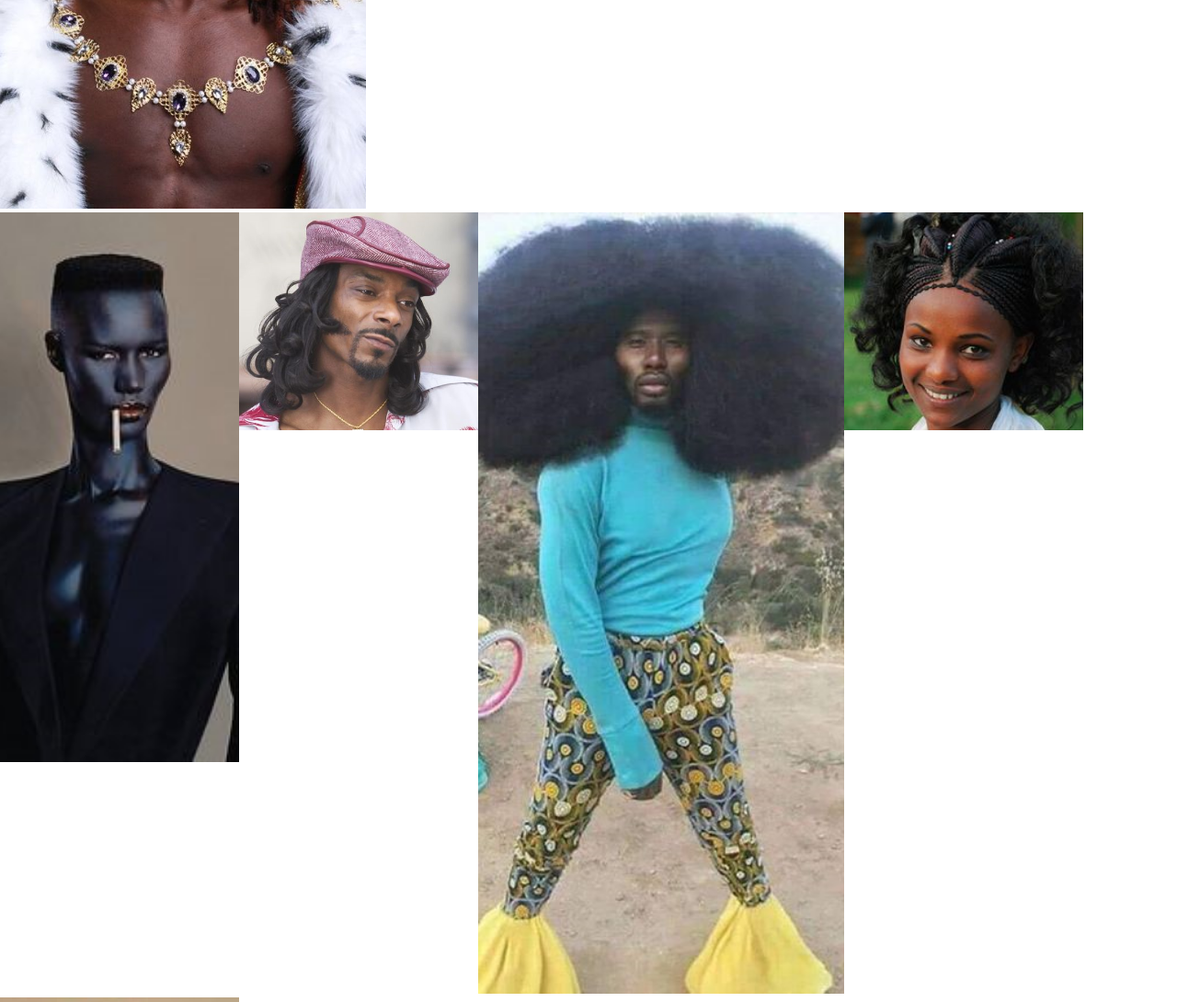
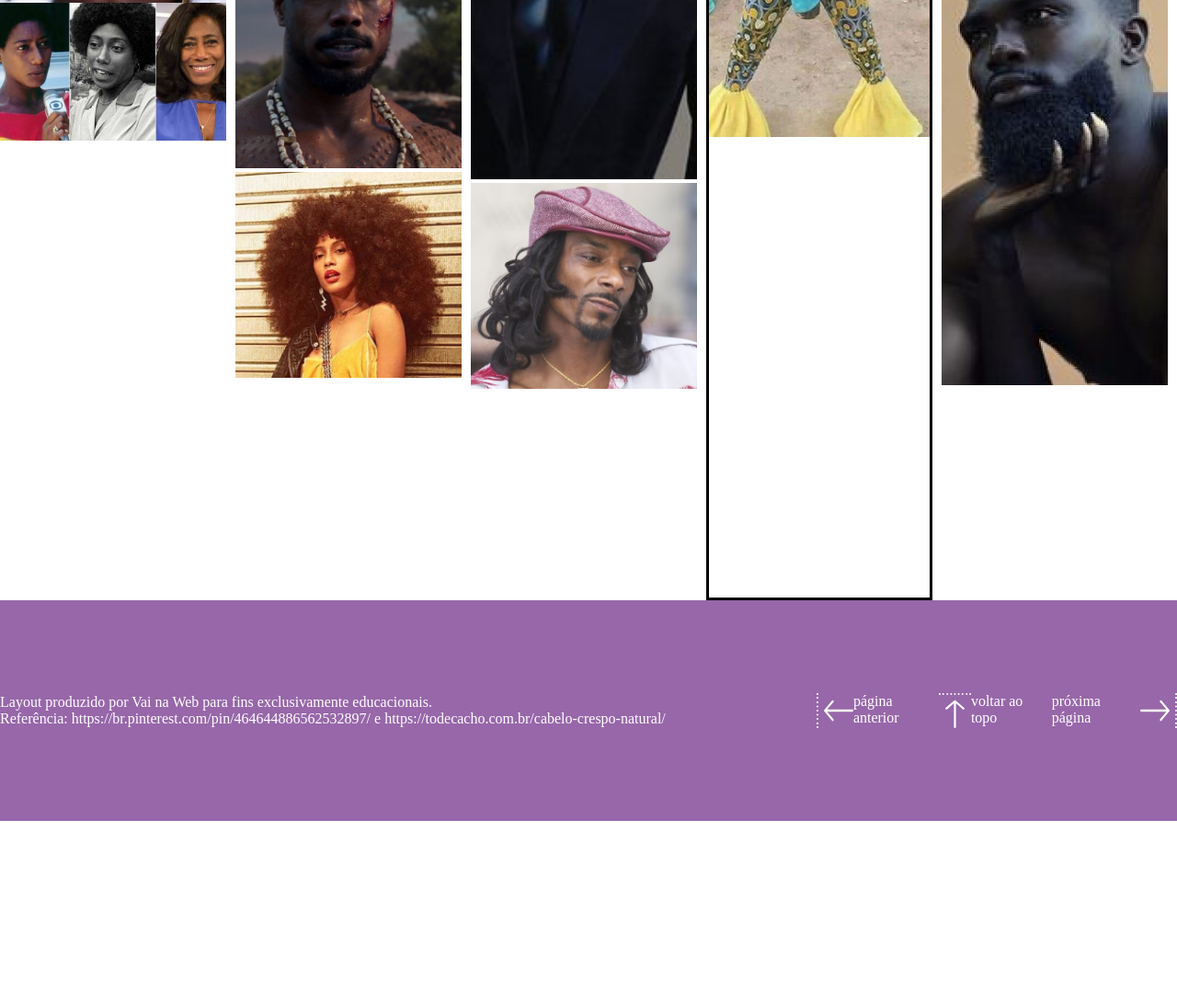
Before and after one commit to guiifigueiredo/DesafioFinal-VaiNaWeb, a plain HTML site: page index.html in a window 1280 px wide. Shown: the part 5771-6861 px from the top of the page at 92% size. After the commit the page ends 6664 px from the top, so only its background shows below. Drawn offline with Linux system fonts and the light colour scheme.

Commit message:
fourth commit

```diff
--- a/index.html
+++ b/index.html
@@ -198,38 +198,86 @@
 
 
         <section class="section_img--bottom">
+            <div class="section_img--bottom1">
                 <figure>
                     <img src="/img/img1.png" alt="">
                 </figure>
                 <figure>
                     <img src="/img/img2.png" alt="">
                 </figure>
+            </div>
+
+            <div class="section_img--bottom2">
                 <figure>
                     <img src="/img/img3.png" alt="">
                 </figure>
+
                 <figure>
                     <img src="/img/img4.png" alt="">
                 </figure>
+
                 <figure>
                     <img src="/img/img5.png" alt="">
                 </figure>
+            </div>
+
+            <div class="section_img--bottom3">
                 <figure>
                     <img src="/img/img6.png" alt="">
                 </figure>
                 <figure>
                     <img src="/img/img7.png" alt="">
                 </figure>
+            </div>
+
+            <div class="section_img--bottom4">
                 <figure>
                     <img src="/img/img8.png" alt="">
                 </figure>
+            </div>
+
+            <div class="section_img--bottom5">
                 <figure>
                     <img src="/img/img9.png" alt="">
                 </figure>
                 <figure>
                     <img src="/img/img10.png" alt="">
                 </figure>
+            </div>
         </section>
     </main>
+
+    <footer>
+        <div class="footer_txt">
+            <p>
+                Layout produzido por Vai na Web para fins exclusivamente educacionais.<br>
+                Referência: https://br.pinterest.com/pin/464644886562532897/ e https://todecacho.com.br/cabelo-crespo-natural/
+            </p>
+        </div>
+
+        <div class="footer_img">
+            <figure>
+                <img src="/img/seta-esquerda.svg" alt="">
+                <p>
+                    página anterior
+                </p>
+            </figure>
+
+            <figure>
+                <img src="/img/seta-cima.svg" alt="">
+                <p>
+                    voltar ao topo
+                </p>
+            </figure>
+
+            <figure>
+                <p>
+                    próxima página
+                </p>
+                <img src="/img/seta-direita.svg" alt="">
+            </figure>
+        </div>
+    </footer>
 
 </body>
 
--- a/styles.css
+++ b/styles.css
@@ -260,14 +260,102 @@ nav ul {
 
 .section_img--bottom{
     width: 100%;
-    height: 100vh;
+    height: 128vh;
     margin-top: 10vh;
     display: flex;
-    flex-wrap: wrap;
-
 }
 
+.section_img--bottom1{
+    width: 20vw;
+    height: 100%;
+    display: flex;
+    flex-direction: column;
+    flex-wrap: wrap;
+    margin-right: 10px;
+}
 
+.section_img--bottom1 img{
+    width: 100%;
+    height: 100%;
+}
+
+.section_img--bottom2{
+    width: 20vw;
+    height: 100%;
+    display: flex;
+    flex-direction: column;
+    flex-wrap: wrap;
+    margin-right: 10px;
+}
+
+.section_img--bottom2 img{
+    width: 100%;
+}
+
+.section_img--bottom3{
+    width: 20vw;
+    height: 100%;
+    display: flex;
+    flex-direction: column;
+    flex-wrap: wrap;
+    margin-right: 10px;
+}
+
+.section_img--bottom3 img{
+    width: 100%;
+}
+
+.section_img--bottom4{
+    width: 20vw;
+    height: 100%;
+    border: solid;
+    display: flex;
+    flex-direction: column;
+    flex-wrap: wrap;
+    margin-right: 10px;
+}
+
+.section_img--bottom4 img{
+    width: 100%;
+    height: 100%;
+}
+
+.section_img--bottom5{
+    width: 20vw;
+    height: 100%;
+    display: flex;
+    flex-direction: column;
+    flex-wrap: wrap;
+    margin-right: 10px;
+}
+
+.section_img--bottom5 img{
+    width: 100%;
+}
+
+footer{
+    color: white;
+    width: 100%;
+    height: 30vh;
+    background-color: #9767A9;
+    display: flex;
+    justify-content: space-evenly;
+    align-items: center;
+}
+
+footer figure{
+    display: flex;
+    justify-content: safe;
+}
+
+.footer_txt{
+    width: 70vw;
+    font-size: 1em;
+}
+
+.footer_img{
+    display: flex;
+}
 
 @media(max-width:600px){
     header nav, input, div figure{
```
Also changed, not shown: img/img1-2x.png (renamed from img/NoPath - Copia (52)@2x.png), img/img2.png (renamed from img/gloriamaria.png), img/seta-cima.svg (added), img/seta-direita.svg (added), img/seta-esquerda.svg (added). Lines whose indentation alone changed are shown as unchanged.
